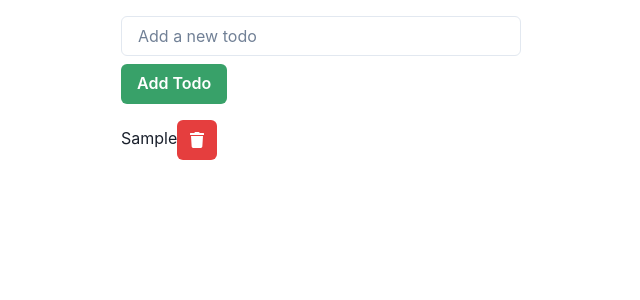
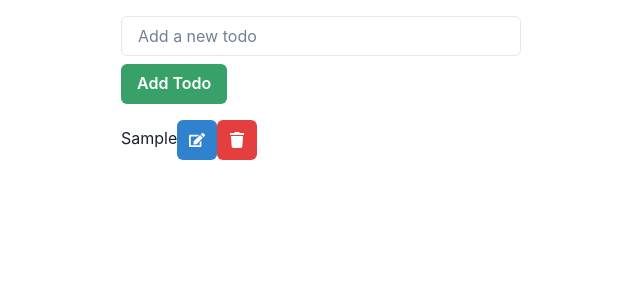
Before and after one commit to GPT-Engineer-App-Dev/daily-deeds, a React (Vite) app: page / in a window 1280 px wide. Both pictures are taken after typing "Sample" into the empty fields and a click on the button "Add Todo". Shown: the top 300 px of the page, without its empty margins (319-959 px from the left). Built offline with nearby package versions, Linux system fonts and the light colour scheme.

Commit message:
Implement functionality to allow users to edit todos.

```diff
--- a/src/components/TodoList.jsx
+++ b/src/components/TodoList.jsx
@@ -1,13 +1,20 @@
 import React, { useState } from 'react';
 import { Box, Input, Button, List, ListItem, ListIcon, IconButton } from '@chakra-ui/react';
-import { FaTrash } from 'react-icons/fa';
+import { FaTrash, FaEdit } from 'react-icons/fa';
 
 function TodoList() {
   const [todos, setTodos] = useState([]);
   const [input, setInput] = useState('');
+  const [editIndex, setEditIndex] = useState(-1);
+  const [editText, setEditText] = useState('');
 
   const handleAddTodo = () => {
-    if (input.trim() !== '') {
+    if (editIndex !== -1) {
+      const updatedTodos = todos.map((todo, index) => index === editIndex ? editText : todo);
+      setTodos(updatedTodos);
+      setEditIndex(-1);
+      setEditText('');
+    } else if (input.trim() !== '') {
       setTodos([...todos, input]);
       setInput('');
     }
@@ -16,6 +23,18 @@ function TodoList() {
   const handleRemoveTodo = (index) => {
     const newTodos = todos.filter((_, i) => i !== index);
     setTodos(newTodos);
+  };
+
+  const handleEditTodo = (index) => {
+    setEditIndex(index);
+    setEditText(todos[index]);
+  };
+
+  const handleSaveEdit = () => {
+    const updatedTodos = todos.map((todo, index) => index === editIndex ? editText : todo);
+    setTodos(updatedTodos);
+    setEditIndex(-1);
+    setEditText('');
   };
 
   return (
@@ -30,7 +49,24 @@ function TodoList() {
       <List spacing={3} mt="4">
         {todos.map((todo, index) => (
           <ListItem key={index} d="flex" justifyContent="space-between" alignItems="center">
-            {todo}
+            {editIndex === index ? (
+              <Input
+                value={editText}
+                onChange={(e) => setEditText(e.target.value)}
+                onBlur={handleSaveEdit}
+                onKeyPress={(e) => e.key === 'Enter' && handleSaveEdit()}
+              />
+            ) : (
+              <>
+                {todo}
+                <IconButton
+                  icon={<FaEdit />}
+                  onClick={() => handleEditTodo(index)}
+                  aria-label="Edit todo"
+                  colorScheme="blue"
+                />
+              </>
+            )}
             <IconButton
               icon={<FaTrash />}
               onClick={() => handleRemoveTodo(index)}
```
